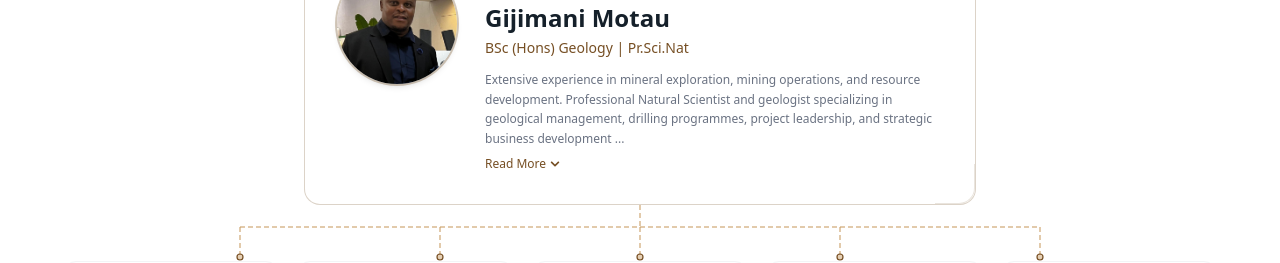
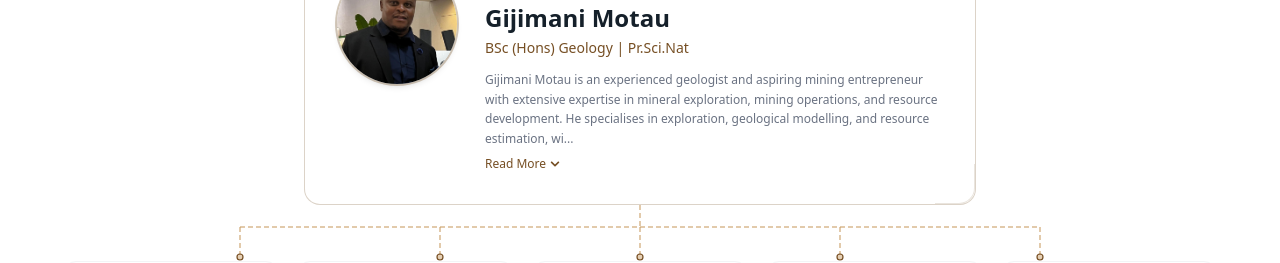
Before and after one commit to munashex/gemad2, a React (Vite) app: page /team in a window 1280 px wide. Shown: the part 669-932 px from the top of the page. Built offline with nearby package versions, Linux system fonts and the light colour scheme; what tailwindcss-animated would draw is missing.

Commit message:
updating team profile

```diff
--- a/src/pages/OurTeam.jsx
+++ b/src/pages/OurTeam.jsx
@@ -89,7 +89,7 @@ const OurTeam = () => {
         position: 'Managing Director',
         qualifications: 'BSc (Hons) Geology | Pr.Sci.Nat',
         experience:
-            'Extensive experience in mineral exploration, mining operations, and resource development. Professional Natural Scientist and geologist specializing in geological management, drilling programmes, project leadership, and strategic business development within the mining sector. Experienced in managing exploration, with a strong focus on coal, rare earth elements (REEs), and base metals.',
+            'Gijimani Motau is an experienced geologist and aspiring mining entrepreneur with extensive expertise in mineral exploration, mining operations, and resource development. He specialises in exploration, geological modelling, and resource estimation, with strong experience in managing exploration and drilling programmes, as well as project development. His business interests focus on identifying, evaluating, and advancing high-potential mineral projects into economically viable mining operations. He has a keen interest in coal, Platinum Group Metals (PGMs), and base metals. ',
         image: GijimaniImg,
     }
 
```
